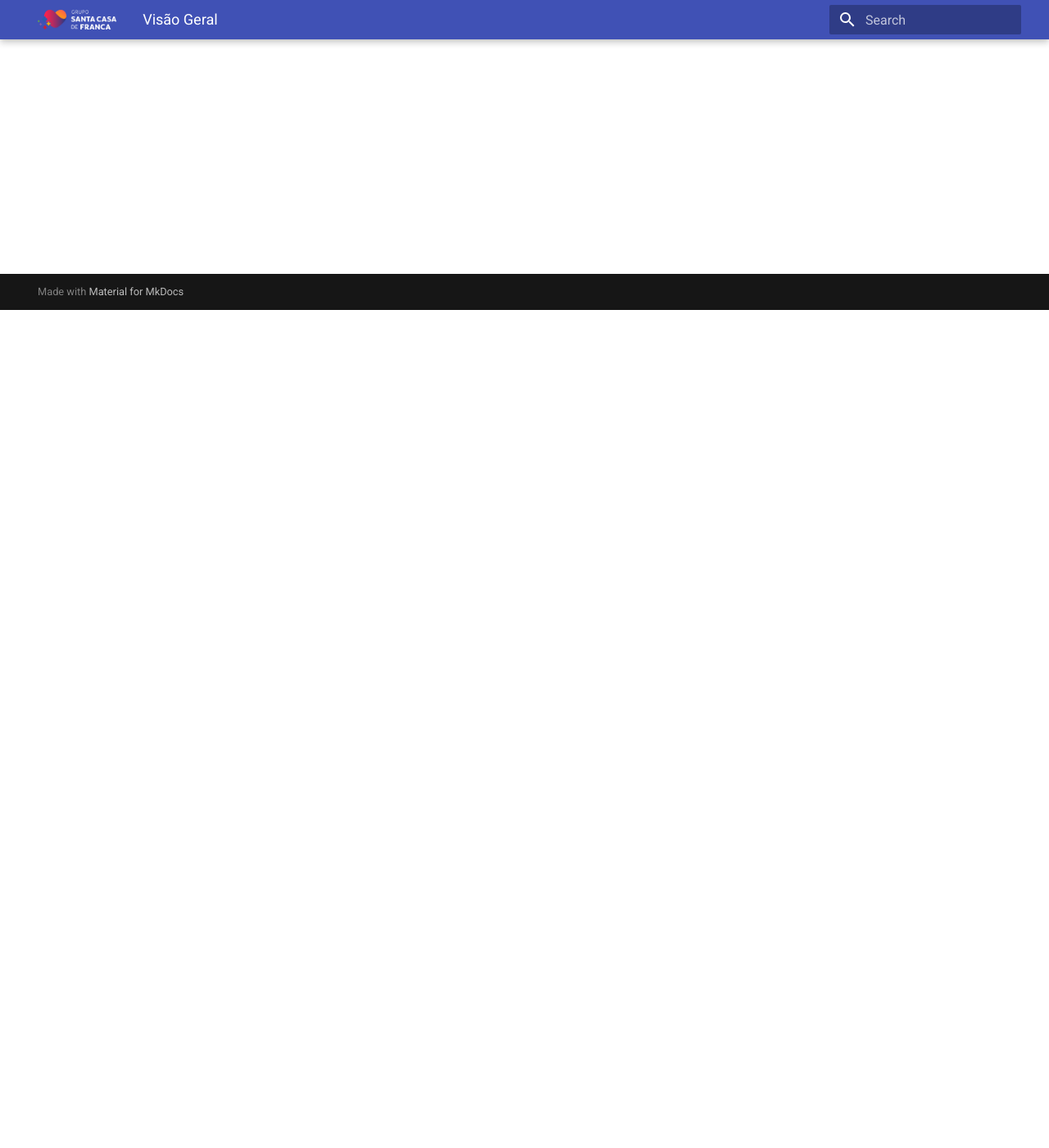
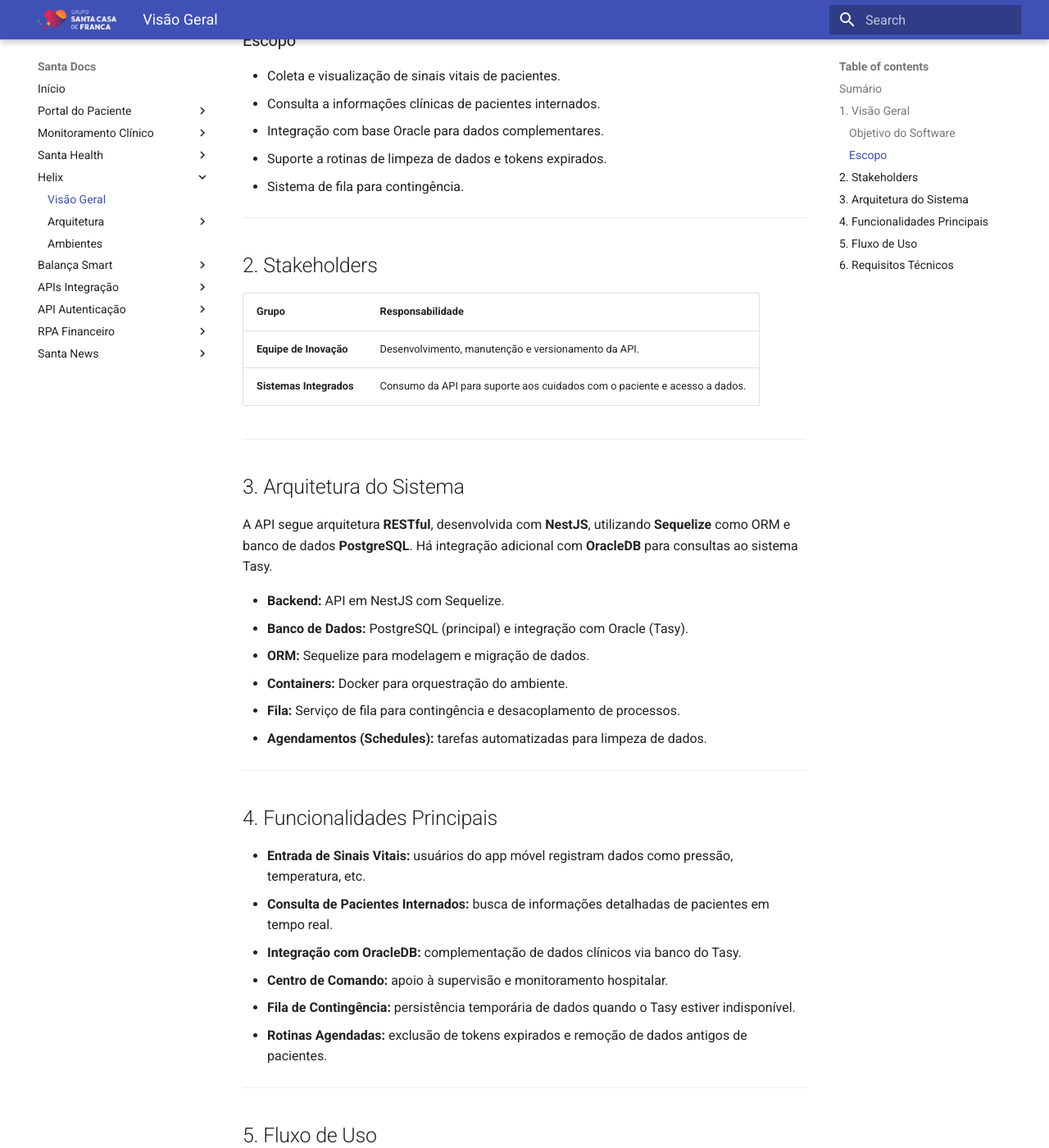
Before and after one commit to Santa-Casa-Franca/santa-docs, an MkDocs documentation site: the page built from docs/helix/index.md, in a window 1280 px wide and 1400 px high, scrolled down 1022 px. Shown: the whole window at 82% size. Built offline with MkDocs 1.6.1 and Material for MkDocs 9.7.7, drawn with Linux system fonts in a browser that asks for light colours; some of the changed text lies outside the part shown.

Commit message:
Helix added

```diff
--- a/docs/helix/index.md
+++ b/docs/helix/index.md
@@ -1,3 +1,91 @@
 # 📄 Projeto Helix
 
-Essa documentação não está implementada ainda.
+> **Data de Emissão:** 24/09/2025
+> **Autor:** Felipe Ferreira
+
+---
+
+## Sumário
+1. [Visão Geral](#visão-geral)
+2. [Stakeholders](#stakeholders)
+3. [Arquitetura do Sistema](#arquitetura-do-sistema)
+4. [Funcionalidades Principais](#funcionalidades-principais)
+5. [Fluxo de Uso](#fluxo-de-uso)
+6. [Requisitos Técnicos](#requisitos-técnicos)
+
+---
+
+## 1. Visão Geral {#visão-geral}
+A **API Helix** é uma solução backend desenvolvida para dar suporte às aplicações desenvolvidas pela equipe de inovação. Ela permite a entrada e visualização de sinais vitais de pacientes internados, além de consultar dados clínicos via integração com um banco Oracle externo. O sistema também conta com mecanismos de contingência para garantir funcionamento em casos de falhas de sistemas terceiros.
+
+### Objetivo do Software
+- Fornecer suporte à coleta de sinais vitais por dispositivos móveis.
+- Disponibilizar informações de pacientes internados em tempo real.
+- Integrar com o banco de dados Oracle (Tasy) para enriquecimento dos dados.
+- Oferecer suporte a aplicações hospitalares.
+- Garantir continuidade com sistema de fila em casos de falha na comunicação com o Tasy.
+
+### Escopo
+- Coleta e visualização de sinais vitais de pacientes.
+- Consulta a informações clínicas de pacientes internados.
+- Integração com base Oracle para dados complementares.
+- Suporte a rotinas de limpeza de dados e tokens expirados.
+- Sistema de fila para contingência.
+
+---
+
+## 2. Stakeholders {#stakeholders}
+
+| Grupo                     | Responsabilidade                                                                 |
+|---------------------------|----------------------------------------------------------------------------------|
+| **Equipe de Inovação**   | Desenvolvimento, manutenção e versionamento da API.                            |
+| **Sistemas Integrados**  | Consumo da API para suporte aos cuidados com o paciente e acesso a dados.                   |
+
+---
+
+## 3. Arquitetura do Sistema {#arquitetura-do-sistema}
+A API segue arquitetura **RESTful**, desenvolvida com **NestJS**, utilizando **Sequelize** como ORM e banco de dados **PostgreSQL**. Há integração adicional com **OracleDB** para consultas ao sistema Tasy.
+
+- **Backend:** API em NestJS com Sequelize.
+- **Banco de Dados:** PostgreSQL (principal) e integração com Oracle (Tasy).
+- **ORM:** Sequelize para modelagem e migração de dados.
+- **Containers:** Docker para orquestração do ambiente.
+- **Fila:** Serviço de fila para contingência e desacoplamento de processos.
+- **Agendamentos (Schedules):** tarefas automatizadas para limpeza de dados.
+
+---
+
+## 4. Funcionalidades Principais {#funcionalidades-principais}
+- **Entrada de Sinais Vitais:** usuários do app móvel registram dados como pressão, temperatura, etc.
+- **Consulta de Pacientes Internados:** busca de informações detalhadas de pacientes em tempo real.
+- **Integração com OracleDB:** complementação de dados clínicos via banco do Tasy.
+- **Centro de Comando:** apoio à supervisão e monitoramento hospitalar.
+- **Fila de Contingência:** persistência temporária de dados quando o Tasy estiver indisponível.
+- **Rotinas Agendadas:** exclusão de tokens expirados e remoção de dados antigos de pacientes.
+
+---
+
+## 5. Fluxo de Uso {#fluxo-de-uso}
+1. Aplicativo móvel envia dados de sinais vitais via endpoint específico.
+2. API armazena os dados no PostgreSQL.
+3. Usuário solicita informações de um paciente internado.
+4. API consulta a base local e, se necessário, o Oracle (Tasy) para complementar os dados.
+5. Dados são retornados à aplicação para visualização.
+6. Em caso de falha no Tasy, os dados são enfileirados e processados posteriormente.
+7. Rotinas automatizadas executam a limpeza de tokens expirados e dados antigos conforme agendamento.
+
+---
+
+## 6. Requisitos Técnicos {#requisitos-técnicos}
+- **Linguagem:** TypeScript
+- **Framework:** NestJS
+- **ORM:** Sequelize
+- **Banco de Dados:** PostgreSQL (principal), integração com OracleDB (Tasy)
+- **Hospedagem:** Docker
+- **Arquitetura:** RESTful
+- **Ferramentas de Agendamento:** Schedules internos do NestJS
+- **Ferramentas de Fila:** sistema de fila para contingência
+
+---
+
+📌 **Observação:** Esta documentação deverá ser mantida atualizada a cada modificação estrutural ou de integração na API para garantir a rastreabilidade e conformidade com os requisitos institucionais de segurança.
--- a/mkdocs.yml
+++ b/mkdocs.yml
@@ -43,6 +43,9 @@ nav:
 
   - Balança Smart:
       - Visão Geral: smart-balance/index.md
+      - Arquitetura:
+          - Web Admin: smart-balance/arquitetura/painel_admin.md
+      - Ambientes: smart-balance/ambientes/index.md
 
   - APIs Integração:
       - Visão Geral: integration/index.md
```
Also changed, not shown: docs/authenticator/arquitetura/backend_api.md (+2 -0 lines), docs/helix/arquitetura/backend_api.md (+127 -0 lines), docs/helix/arquitetura/banco_dados.md (+31 -0 lines).
